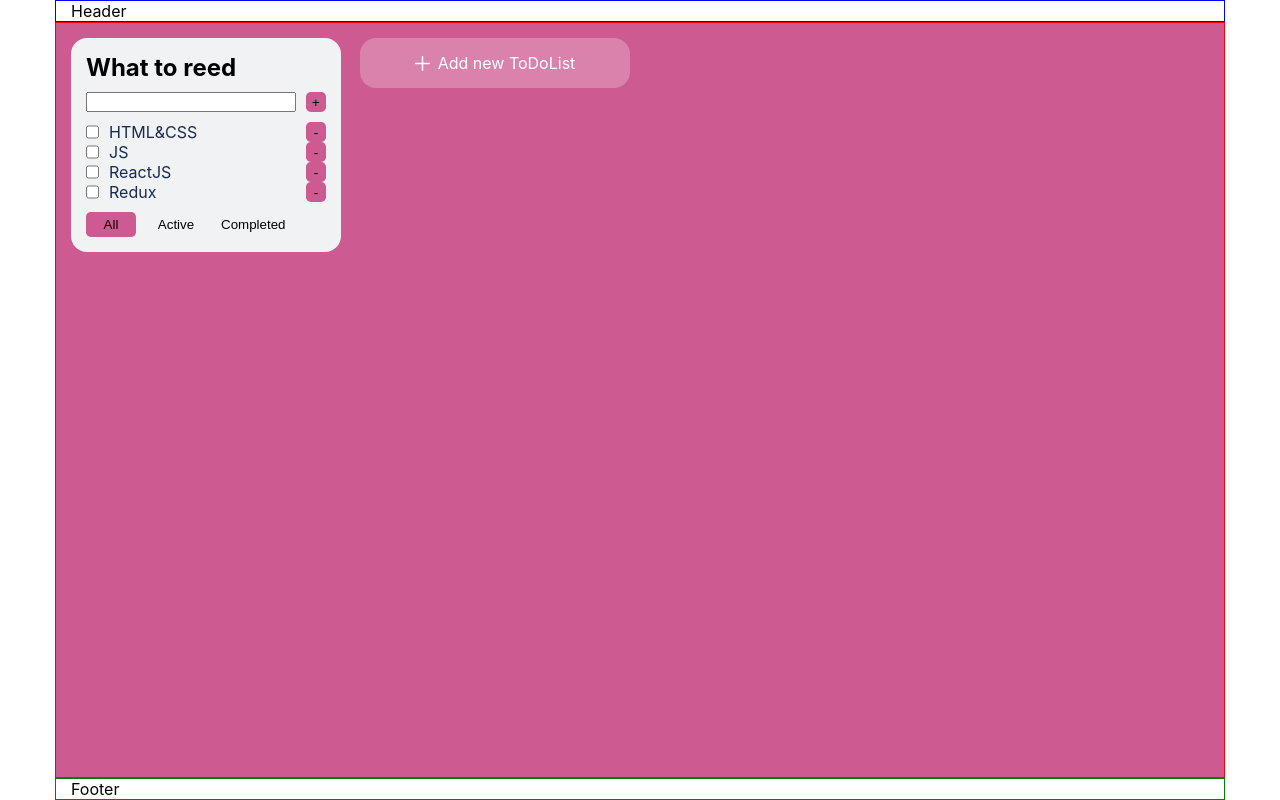
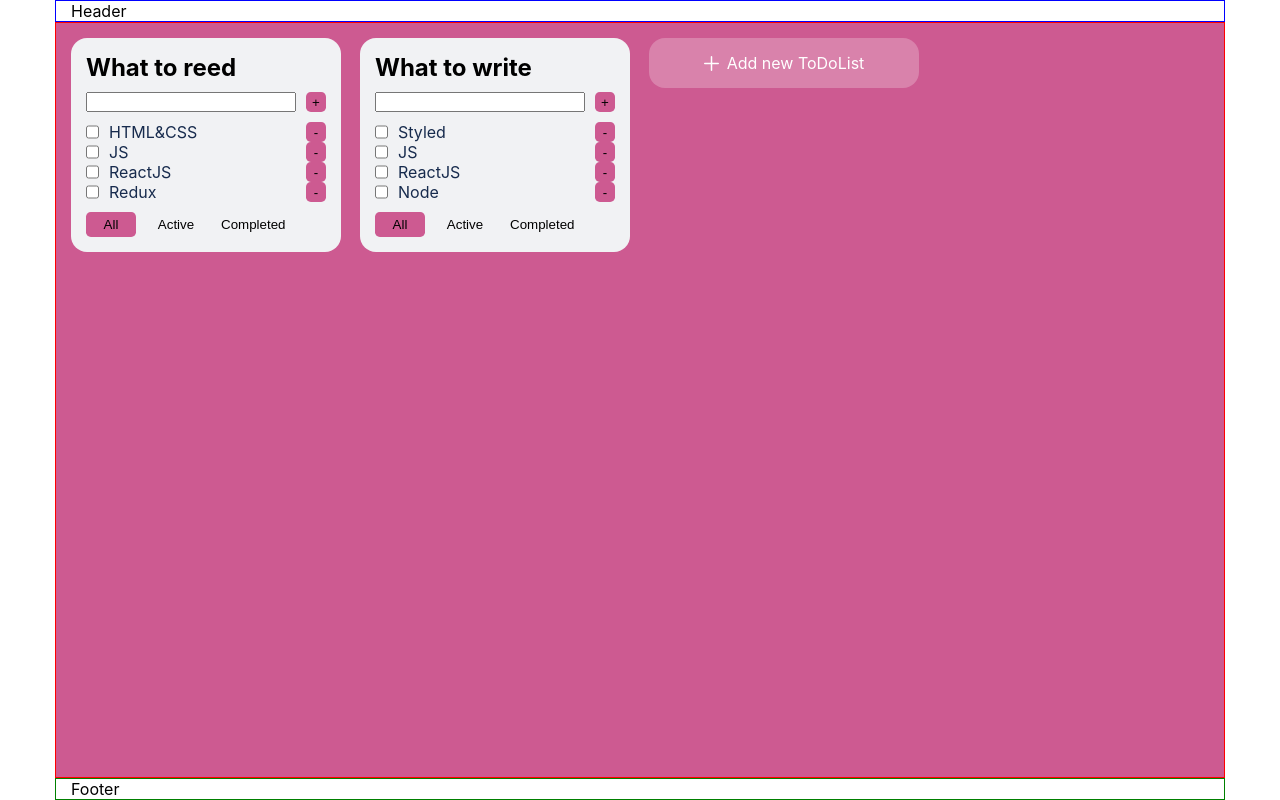
Before and after one commit to paul-koo/to-do-list, a React app: page / in a window 1280 px wide. Built offline with nearby package versions, Linux system fonts and the light colour scheme.

Commit message:
refactor: separate info for tdl and info for tasks

```diff
--- a/src/components/ToDoListComponents/TDL.tsx
+++ b/src/components/ToDoListComponents/TDL.tsx
@@ -9,19 +9,17 @@ import { defaultTheme } from "../../styles/Theme.styled";
 
 export type TDLPropsType = {
   titleToDoList: string;
-  idTDL: string;
+  id: string;
   tasks: Array<TaskType>;
-  removeTask: (idTDL: string, idTask: number | string) => void;
+  filter: string;
+  removeTask: (idTDL: string, idTask: string) => void;
   addTask: (idTDL: string, newTask: string) => void;
-  changeStatusTask: (
-    idTDL: string,
-    idTask: string | number,
-    value: boolean
-  ) => void;
+  changeStatusTask: (idTDL: string, idTask: string, value: boolean) => void;
+  changeFilter: (idTDL: string, filter: string) => void;
 };
 
 export type TaskType = {
-  id: number | string;
+  id: string;
   title: string;
   isDone: boolean;
 };
@@ -49,19 +47,19 @@ export function TDL(props: TDLPropsType) {
         id={elem.id}
         title={elem.title}
         isDone={elem.isDone}
-        removeTask={(idTask) => props.removeTask(props.idTDL, idTask)}
-        changeStatusTask={(idTask: string | number, value: boolean) =>
-          props.changeStatusTask(props.idTDL, idTask, value)
+        removeTask={(idTask) => props.removeTask(props.id, idTask)}
+        changeStatusTask={(idTask: string, value: boolean) =>
+          props.changeStatusTask(props.id, idTask, value)
         }
       />
     );
   });
 
   return (
-    <ToDoListWrapper id={props.idTDL}>
+    <ToDoListWrapper id={props.id}>
       <TDLTitle title={props.titleToDoList} />
       <TDLAddTaskForm
-        addTask={(newTask: string) => props.addTask(props.idTDL, newTask)}
+        addTask={(newTask: string) => props.addTask(props.id, newTask)}
       />
       <ul ref={listRef}>
         {toDoListTasksList.length === 0 ? "No tasks" : toDoListTasksList}
--- a/src/components/ToDoListComponents/TDLTask.tsx
+++ b/src/components/ToDoListComponents/TDLTask.tsx
@@ -5,11 +5,11 @@ import { ChangeEvent } from "react";
 import { defaultTheme } from "../../styles/Theme.styled";
 
 export type TDLTaskPropsType = {
-  id: number | string;
+  id: string;
   title: string;
   isDone: boolean;
-  removeTask: (idTask: number | string) => void;
-  changeStatusTask: (idTask: string | number, value: boolean) => void;
+  removeTask: (idTask: string) => void;
+  changeStatusTask: (idTask: string, value: boolean) => void;
 };
 
 export function TDLTask(props: TDLTaskPropsType) {
--- a/src/layout/Main/Main.tsx
+++ b/src/layout/Main/Main.tsx
@@ -8,34 +8,51 @@ import { useAutoAnimate } from "@formkit/auto-animate/react";
 import { defaultTheme } from "../../styles/Theme.styled";
 
 export function Main() {
-  const [data, setData] = useState(dataToDoLists);
+  let idTodolist1 = uuidv4();
+  let idTodolist2 = uuidv4();
+
+  const [data, setData] = useState([
+    { id: idTodolist1, title: "What to reed", filter: "all" },
+    { id: idTodolist2, title: "What to write", filter: "all" },
+  ]);
+
+  const [tasks, setTasks] = useState({
+    [idTodolist1]: [
+      { id: uuidv4(), title: "HTML&CSS", isDone: false },
+      { id: uuidv4(), title: "JS", isDone: false },
+      { id: uuidv4(), title: "ReactJS", isDone: false },
+      { id: uuidv4(), title: "Redux", isDone: false },
+    ],
+    [idTodolist2]: [
+      { id: uuidv4(), title: "Styled", isDone: false },
+      { id: uuidv4(), title: "JS", isDone: false },
+      { id: uuidv4(), title: "ReactJS", isDone: false },
+      { id: uuidv4(), title: "Node", isDone: false },
+    ],
+  });
 
   const [listRef] = useAutoAnimate();
 
-  function removeTask(idTDL: string, idTask: string | number) {
-    setData(
-      data.map((tdl) => {
-        if (tdl.idTDL === idTDL) {
-          tdl.tasks = tdl.tasks.filter(
-            (task) => String(task.id) !== String(idTask)
-          );
-        }
-        return tdl;
-      })
-    );
+  function removeTask(idTDL: string, idTask: string) {
+    setTasks({
+      ...tasks,
+      idTDL: tasks[idTDL].filter((task) => idTask !== task.id),
+    });
   }
 
   function addTask(idTDL: string, newTask: string) {
-    setData(
-      data.map((tdl) => {
-        if (tdl.idTDL === idTDL)
-          tdl.tasks = [
-            { id: uuidv4(), title: newTask, isDone: false },
-            ...tdl.tasks,
-          ];
-        return tdl;
-      })
-    );
+    const task = { id: uuidv4(), title: newTask, isDone: false };
+    setTasks({ ...tasks, [idTDL]: [...tasks[idTDL], task] });
+    // setData(
+    //   data.map((tdl) => {
+    //     if (tdl.idTDL === idTDL)
+    //       tdl.tasks = [
+    //         { id: uuidv4(), title: newTask, isDone: false },
+    //         ...tdl.tasks,
+    //       ];
+    //     return tdl;
+    //   })
+    // );
   }
 
   function changeStatusTask(
@@ -43,40 +60,60 @@ export function Main() {
     idTask: string | number,
     value: boolean
   ) {
-    const newStatus = data.map((tdl) => {
-      if (tdl.idTDL === idTDL) {
-        tdl.tasks = tdl.tasks.map((task) => {
-          if (task.id === idTask) task.isDone = value;
-          return task;
-        });
-      }
-      return tdl;
+    setTasks({
+      ...tasks,
+      [idTDL]: tasks[idTDL].map((task) =>
+        task.id === idTask ? { ...task, isDone: value } : task
+      ),
     });
-    setData(newStatus);
-    console.log(newStatus);
+    // const newStatus = data.map((tdl) => {
+    //   if (tdl.idTDL === idTDL) {
+    //     tdl.tasks = tdl.tasks.map((task) => {
+    //       if (task.id === idTask) task.isDone = value;
+    //       return task;
+    //     });
+    //   }
+    //   return tdl;
+    // });
+    // setData(newStatus);
+    // console.log(newStatus);
   }
 
   function addTDL(TDLTitle: string) {
-    setData([
-      ...data,
-      {
-        titleToDoList: TDLTitle,
-        idTDL: uuidv4(),
-        tasks: [],
-      },
-    ]);
-    console.log(data);
+    // setData([
+    //   ...data,
+    //   {
+    //     titleToDoList: TDLTitle,
+    //     idTDL: uuidv4(),
+    //     tasks: [],
+    //   },
+    // ]);
+    // console.log(data);
   }
 
-  const ToDoLists = data.map((elem) => {
+  function changeFilter(idTDL: string, filter: string) {
+    setData(
+      data.map((tdl) => (tdl.id === idTDL ? { ...tdl, filter: filter } : tdl))
+    );
+  }
+
+  const ToDoLists = data.map((tdl) => {
+    let filtredTask = tasks[tdl.id];
+    if (tdl.filter === "active")
+      filtredTask = filtredTask.filter((task) => !task.isDone);
+    if (tdl.filter === "completed")
+      filtredTask = filtredTask.filter((task) => task.isDone);
+
     return (
       <TDL
-        idTDL={elem.idTDL}
-        titleToDoList={elem.titleToDoList}
-        tasks={elem.tasks}
+        id={tdl.id}
+        titleToDoList={tdl.title}
+        tasks={filtredTask}
+        filter={tdl.filter}
         removeTask={removeTask}
         addTask={addTask}
         changeStatusTask={changeStatusTask}
+        changeFilter={changeFilter}
       />
     );
   });
```
